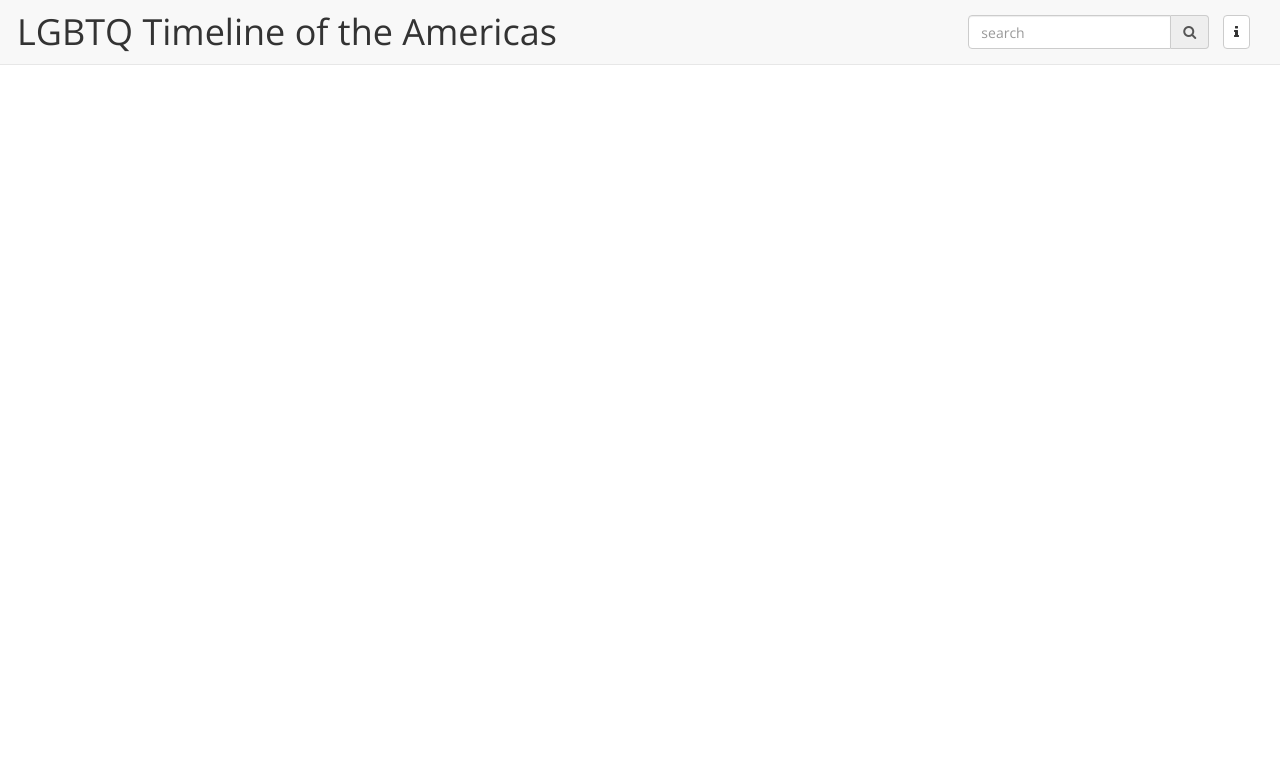
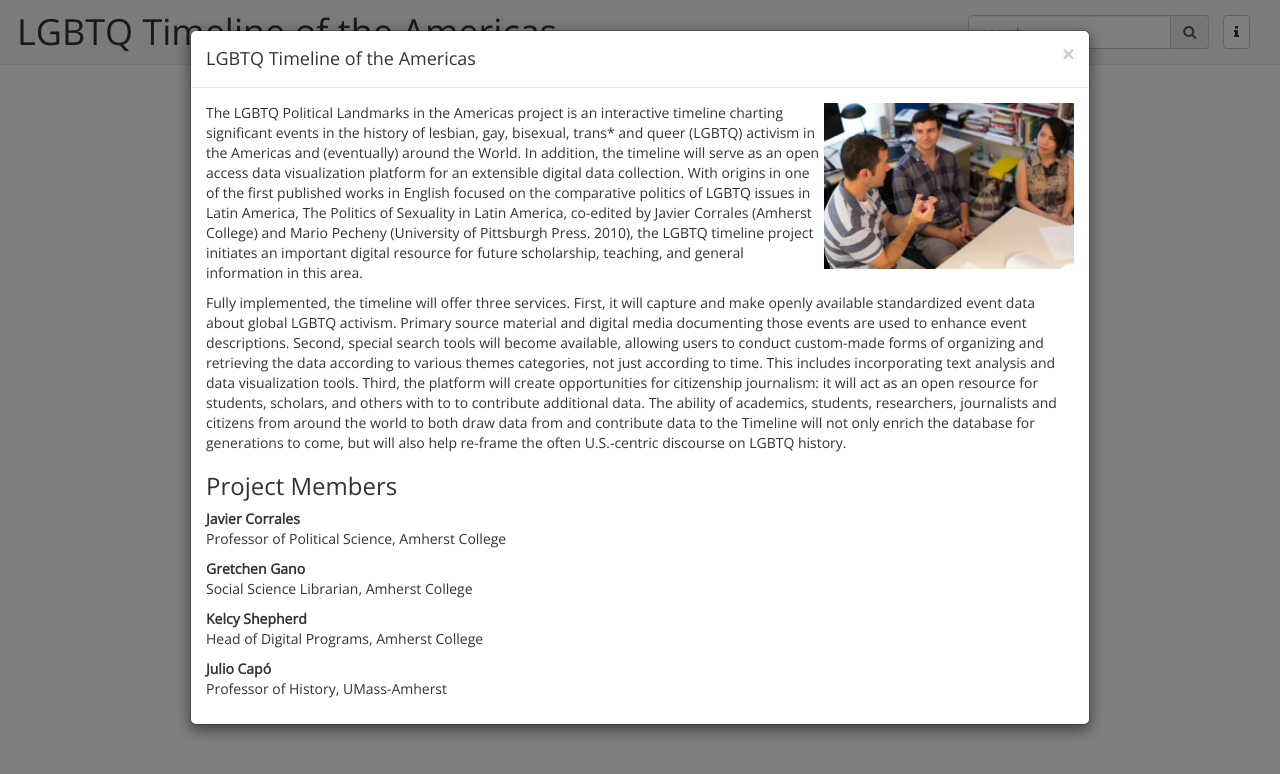
Before and after one commit to acoburn/timeline, a website: page index.html in a window 1280 px wide. Both pictures are taken after a click on the element 1236 px from the left and 32 px from the top of the page. Drawn offline with nearby package versions, Linux system fonts and the light colour scheme; no server answers.

Commit message:
added info modal

```diff
--- a/index.html
+++ b/index.html
@@ -105,7 +105,7 @@
             <span class="input-group-addon"><i class="fa fa-search"></i></span>
           </div>
         </div>
-        <span class="lgbt-info">
+        <span class="lgbt-info" data-toggle="modal" data-target="#info">
           <i class="fa fa-info"></i>
         </span>
       </form>
@@ -119,7 +119,35 @@
     <div id="summary"></div>
     <div id="next"></div>
     <div id="selected"></div>
-    <div id="info"></div>
+    <div id="info" class="modal fade">
+      <div class="modal-dialog modal-lg">
+        <div class="modal-content">
+          <div class="modal-header">
+            <button type="button" class="close" data-dismiss="modal" aria-label="Close"><span aria-hidden="true">&times;</span></button>
+            <h4 class="modal-title">LGBTQ Timeline of the Americas</h4>
+          </div>
+          <div class="modal-body">
+            <img src="img/team-picture.jpg" alt="Team picture" class="pull-right">
+            <p>The LGBTQ Political Landmarks in the Americas project is an interactive timeline charting significant events in the history of lesbian, gay, bisexual, trans* and queer (LGBTQ) activism in the Americas and (eventually) around the World. In addition, the timeline will serve as an open access data visualization platform for an extensible digital data collection. With origins in one of the first published works in English focused on the comparative politics of LGBTQ issues in Latin America, The Politics of Sexuality in Latin America, co-edited by Javier Corrales (Amherst College) and Mario Pecheny (University of Pittsburgh Press. 2010), the LGBTQ timeline project initiates an important digital resource for future scholarship, teaching, and general information in this area.</p>
+
+            <p>Fully implemented, the timeline will offer three services.  First, it will capture and make openly available standardized event data about global LGBTQ activism. Primary source material and digital media documenting those events are used to enhance event descriptions. Second, special search tools will become available, allowing users to conduct custom-made forms of organizing and retrieving the data according to various themes categories, not just according to time.  This includes incorporating text analysis and data visualization tools.  Third, the platform will create opportunities for citizenship journalism:  it will act as an open resource for students, scholars, and others with to to contribute additional data.  The ability of academics, students, researchers, journalists and citizens from around the world to both draw data from and contribute data to the Timeline will not only enrich the database for generations to come, but will also help  re-frame the often U.S.-centric discourse on LGBTQ history.</p>
+
+            <h3>Project Members</h3>
+            <p><b>Javier Corrales</b><br>
+            Professor of Political Science, Amherst College</p>
+
+            <p><b>Gretchen Gano</b><br>
+            Social Science Librarian, Amherst College</p>
+
+            <p><b>Kelcy Shepherd</b><br>
+            Head of Digital Programs, Amherst College</p>
+
+          <p><b>Julio Capó</b><br>
+            Professor of History, UMass-Amherst</p>
+          </div>
+        </div>
+      </div>
+    </div>
   </article>
 
   <script type="text/javascript" src="js/d3.v3.min.js"></script>
--- a/less/styles.less
+++ b/less/styles.less
@@ -132,12 +132,20 @@
         right: 0;
     }
 }
+#info {
+  img {
+      max-width: 250px;
+  }
+  p {
+    font-size: 14px;
+    }
+}
 
 
 .tooltip {
   line-height: 1.5;
   max-width: 250px;
-  z-index: 2000;
+  z-index: 1039;
   font-weight: bold;
   padding: 4px;
   background: rgba(0, 0, 0, 0.6);
```
Also changed, not shown: css/styles.min.css, img/team-picture.jpg (added).
